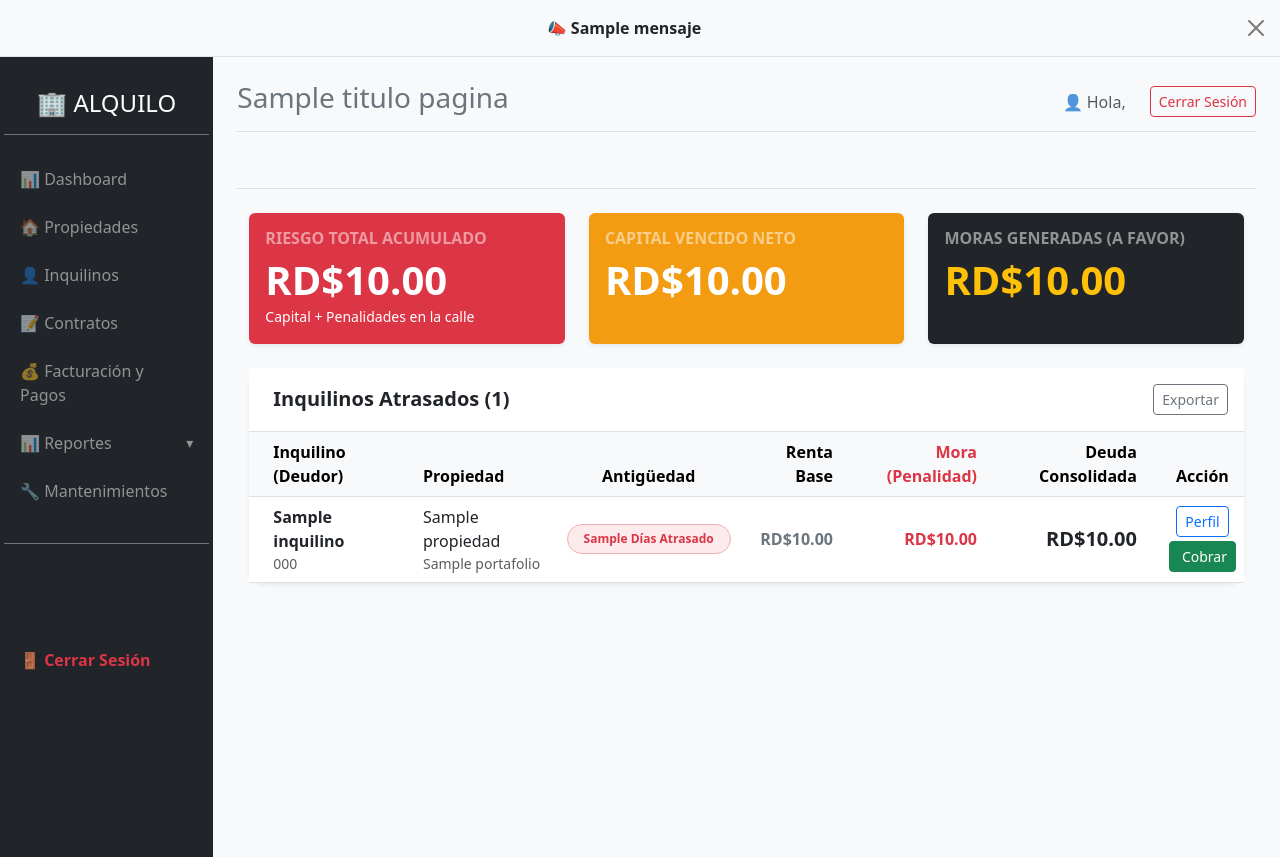
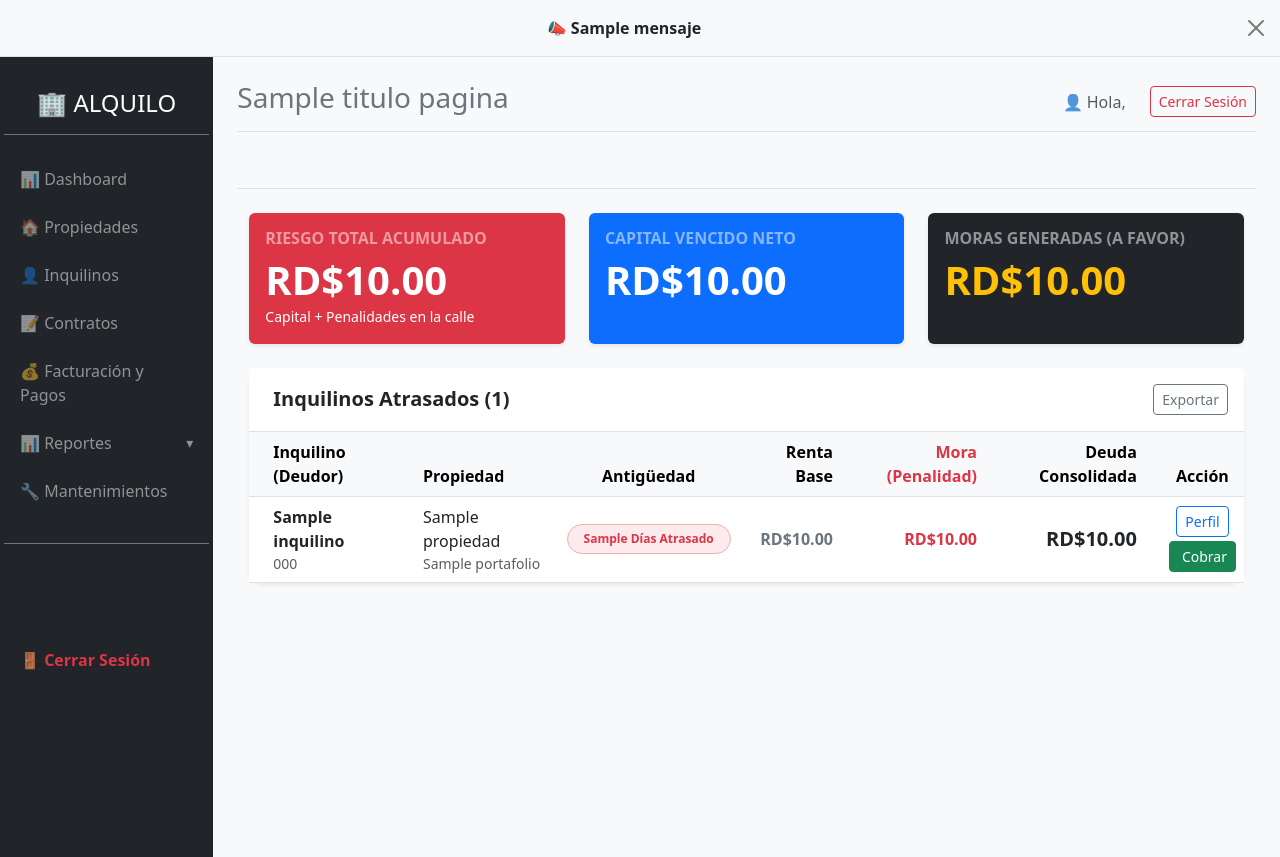
Before and after one commit to Jusetreynoso/alquilo-saas, a Django app: template gestion_propiedades/templates/gestion_propiedades/reporte_morosos.html in a window 1280 px wide. Run offline with Django 5.2, Linux system fonts and the light colour scheme; the template is opened without the code that fills it: most values are stand-ins (such as "Sample title", 1, 10 or a date in 2020).

Commit message:
Reparado Bug decimal 500 y nueva colorimetria azul para reporte morosos

```diff
--- a/gestion_propiedades/templates/gestion_propiedades/reporte_morosos.html
+++ b/gestion_propiedades/templates/gestion_propiedades/reporte_morosos.html
@@ -20,7 +20,7 @@
             </div>
         </div>
         <div class="col-md-4">
-            <div class="card text-white h-100 border-0 shadow-sm" style="background-color: #f39c12;">
+            <div class="card text-white h-100 border-0 shadow-sm bg-primary">
                 <div class="card-body">
                     <h6 class="card-title text-white-50 text-uppercase fw-bold"><i class="bi bi-cash-stack"></i> Capital Vencido Neto</h6>
                     <h2 class="display-6 fw-bold mb-0">RD${{ gran_total_deuda|floatformat:2 }}</h2>
--- a/gestion_propiedades/views.py
+++ b/gestion_propiedades/views.py
@@ -9,6 +9,7 @@ from .models import Portafolio, Propiedad, Factura, CargoMora, ReciboPago, Contr
 from .forms import NuevoClienteSaaSForm, EditarSuscripcionForm, PropiedadForm, ContratoForm, InquilinoForm, MantenimientoForm, PlanSaaSForm
 from .utils import render_to_pdf
 import calendar
+import decimal
 from django.db.models.functions import TruncMonth
 from .utils_rbac import propietario_requerido
 from collections import defaultdict
```
